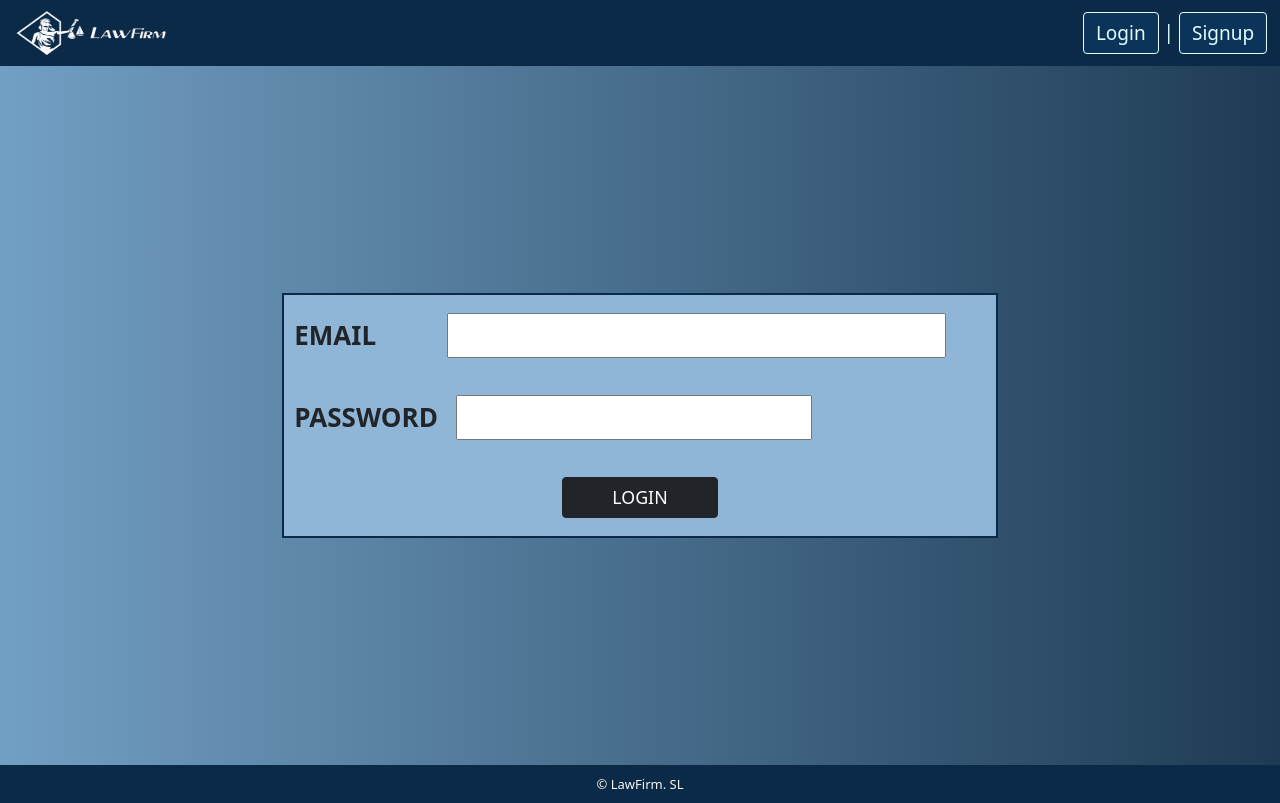
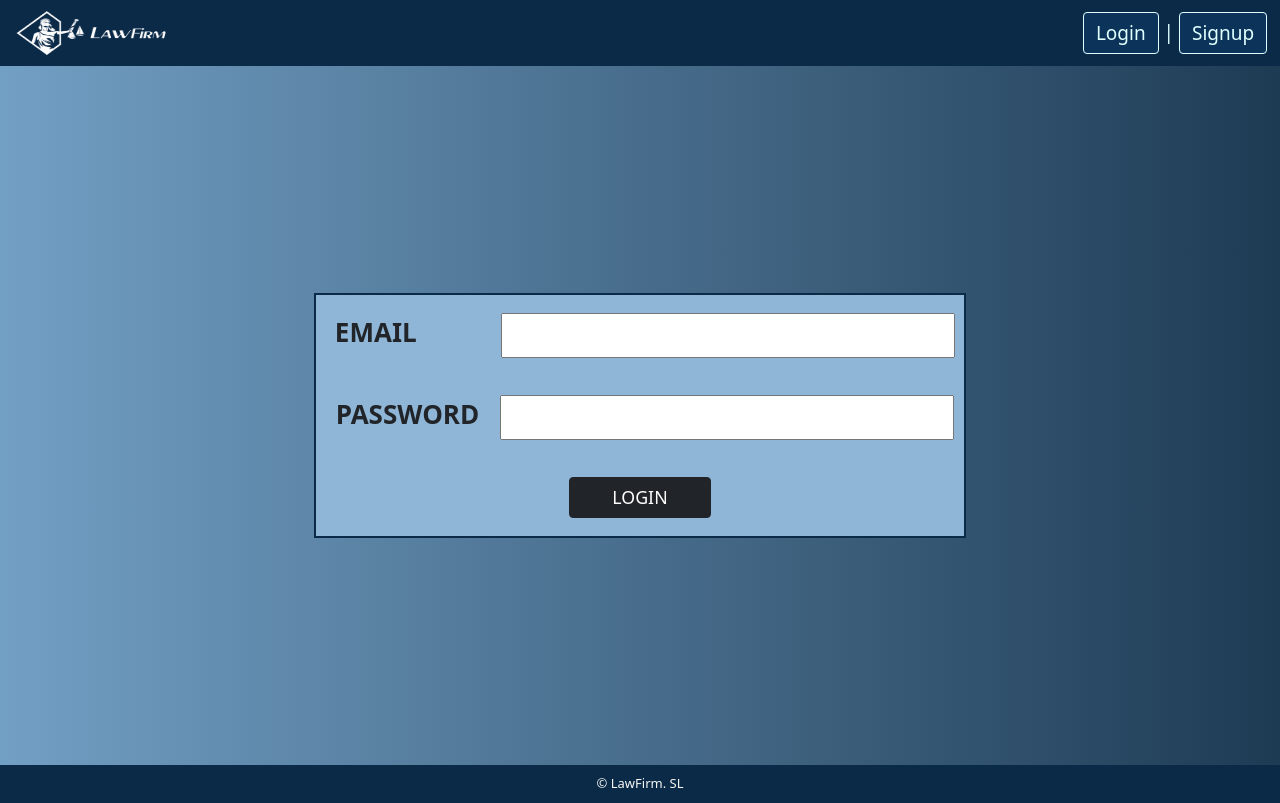
Before and after one commit to JeniferCB/LawFirm-Frontend, a Vue app in the folder vueLawFirm/: page /login in a window 1280 px wide. Built offline with nearby package versions, Linux system fonts and the light colour scheme.

Commit message:
finished

```diff
--- a/vueLawFirm/src/App.vue
+++ b/vueLawFirm/src/App.vue
@@ -26,6 +26,7 @@ export default {
 .app {
   height: 95vh;
   font-size: calc(10px + 1vw);
+
 }
 
 .body {
--- a/vueLawFirm/src/components/FooterFirm.vue
+++ b/vueLawFirm/src/components/FooterFirm.vue
@@ -1,6 +1,6 @@
 <template>
     <div class="footer">
-        &copy; LawFirm. SL
+        &copy;  LawFirm. SL
     </div>
 </template>
 
@@ -18,6 +18,9 @@ export default {
     font-size: calc(5px + 1vh);
     font-weight: normal;
     text-align: center;
-    padding-top: 10px;
+    display: flex;
+    justify-content: center;
+    align-items: center;
 }
+
 </style>
--- a/vueLawFirm/src/views/LawyerClientNote.vue
+++ b/vueLawFirm/src/views/LawyerClientNote.vue
@@ -190,7 +190,7 @@ export default {
     max-width: 100% !important;
     margin: 1%;
     font-size: calc(9px + 1vw);
-    border: 2px solid black !important;
+    border: 2px solid rgb(10, 42, 72) !important;
     border-radius: 20px;
 }
 
--- a/vueLawFirm/src/views/LawyerListClient.vue
+++ b/vueLawFirm/src/views/LawyerListClient.vue
@@ -122,7 +122,7 @@ export default {
   height: calc(40% + 1vw) ;
   margin: 1%;
   font-size: calc(7px + 1vw);
-  border: 2px solid black !important;
+  border: 2px solid rgb(10, 42, 72) !important;
   border-radius: 20px;
 }
 .card-header{
--- a/vueLawFirm/src/views/LawyerNotes.vue
+++ b/vueLawFirm/src/views/LawyerNotes.vue
@@ -131,7 +131,7 @@ export default {
     max-width: 100% !important;
     margin: 1%;
     font-size: calc(9px + 1vw);
-    border: 2px solid black !important;
+    border: 2px solid rgb(10, 42, 72) !important;
     border-radius: 20px;
 }
 
--- a/vueLawFirm/src/views/LawyerPendingAppointments.vue
+++ b/vueLawFirm/src/views/LawyerPendingAppointments.vue
@@ -152,7 +152,7 @@ export default {
     max-width: 100% !important;
     margin: 1%;
     font-size: calc(9px + 1vw);
-    border: 2px solid black !important;
+    border: 2px solid rgb(10, 42, 72)  !important;
     border-radius: 20px;
 }
 
--- a/vueLawFirm/src/views/LayerListAppointment.vue
+++ b/vueLawFirm/src/views/LayerListAppointment.vue
@@ -123,7 +123,7 @@ export default {
 .card {
   margin: 1%;
   font-size: calc(9px + 1vw);
-  border: 2px solid black !important;
+  border: 2px solid rgb(10, 42, 72) !important;
   border-radius: 20px;
 }
 .card-header{
--- a/vueLawFirm/src/views/LoginView.vue
+++ b/vueLawFirm/src/views/LoginView.vue
@@ -68,11 +68,16 @@ export default {
 .login {
   border: 2px solid rgb(10, 42, 72);
   height: calc(34% + 1vh);
-  width: calc(55% + 1vw);
+  width: calc(50% + 1vw);
   display: flex;
   flex-direction: column;
   justify-content: space-around;
   background:rgb(143, 182, 214)
+}
+
+.login div{
+  display: flex;
+  justify-content: space-around;
 }
 
 label {
@@ -85,8 +90,7 @@ label {
 }
 
 .pass {
-  margin-left: 2.5%;
-  width: 50%;
+  width: 70%;
 }
 
 .btn-dark {
--- a/vueLawFirm/src/views/SignupView.vue
+++ b/vueLawFirm/src/views/SignupView.vue
@@ -72,6 +72,7 @@ export default {
   display: flex;
   align-items: center;
   justify-content: center;
+  background: linear-gradient(90deg, rgba(114, 159, 196) 0%, rgb(30, 59, 84));
 }
 
 .form {
@@ -79,8 +80,13 @@ export default {
   flex-direction: column;
   height: calc(90% + 1vh);
   width: calc(60% + 1vw);
-  border: 3px solid black;
+  border: 3px solid rgb(10, 42, 72);
   justify-content: space-around;
+  background:rgb(143, 182, 214);
+}
+
+.form label{
+  font-weight: bold;
 }
 
 .form div {
```
